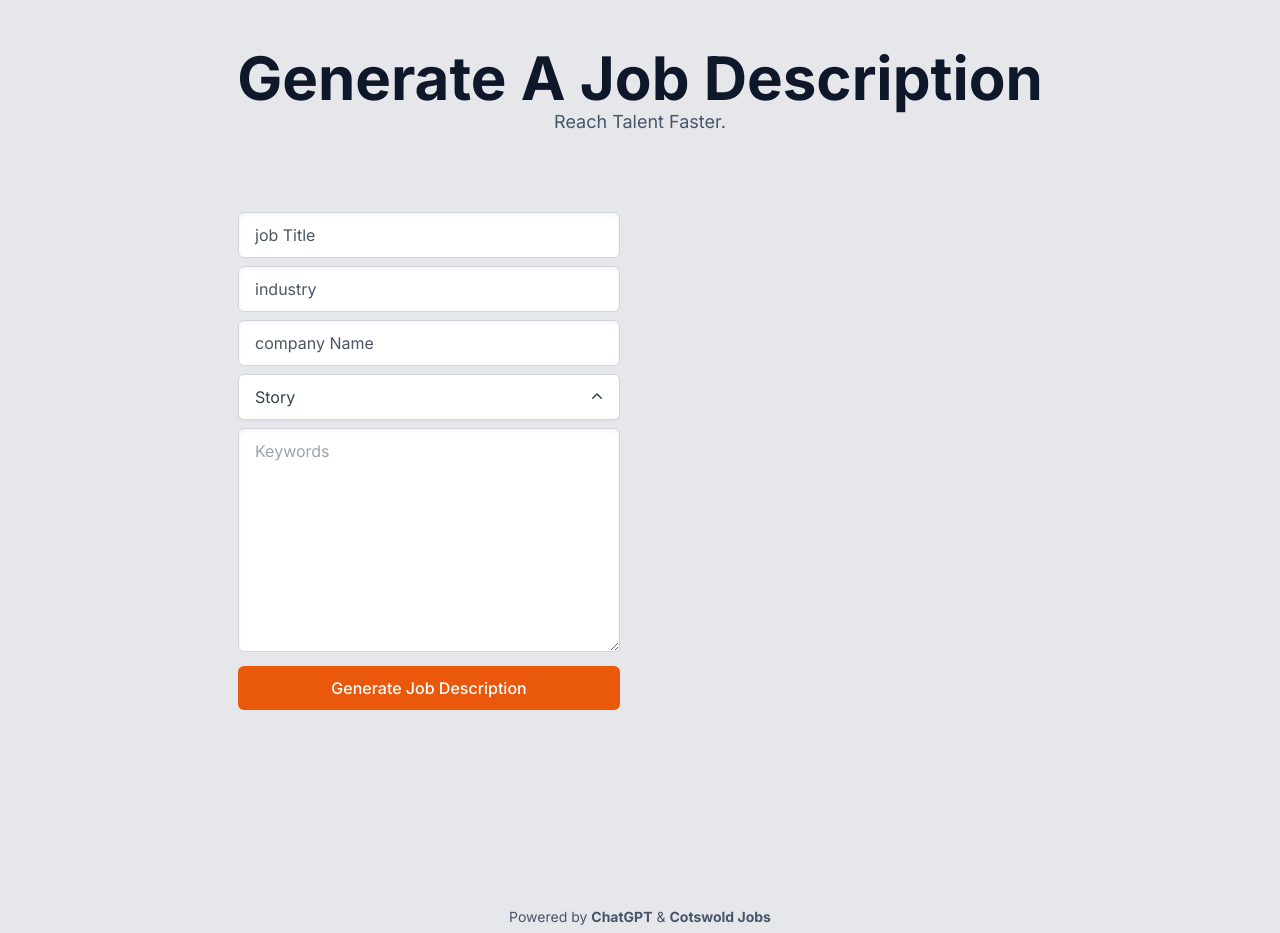
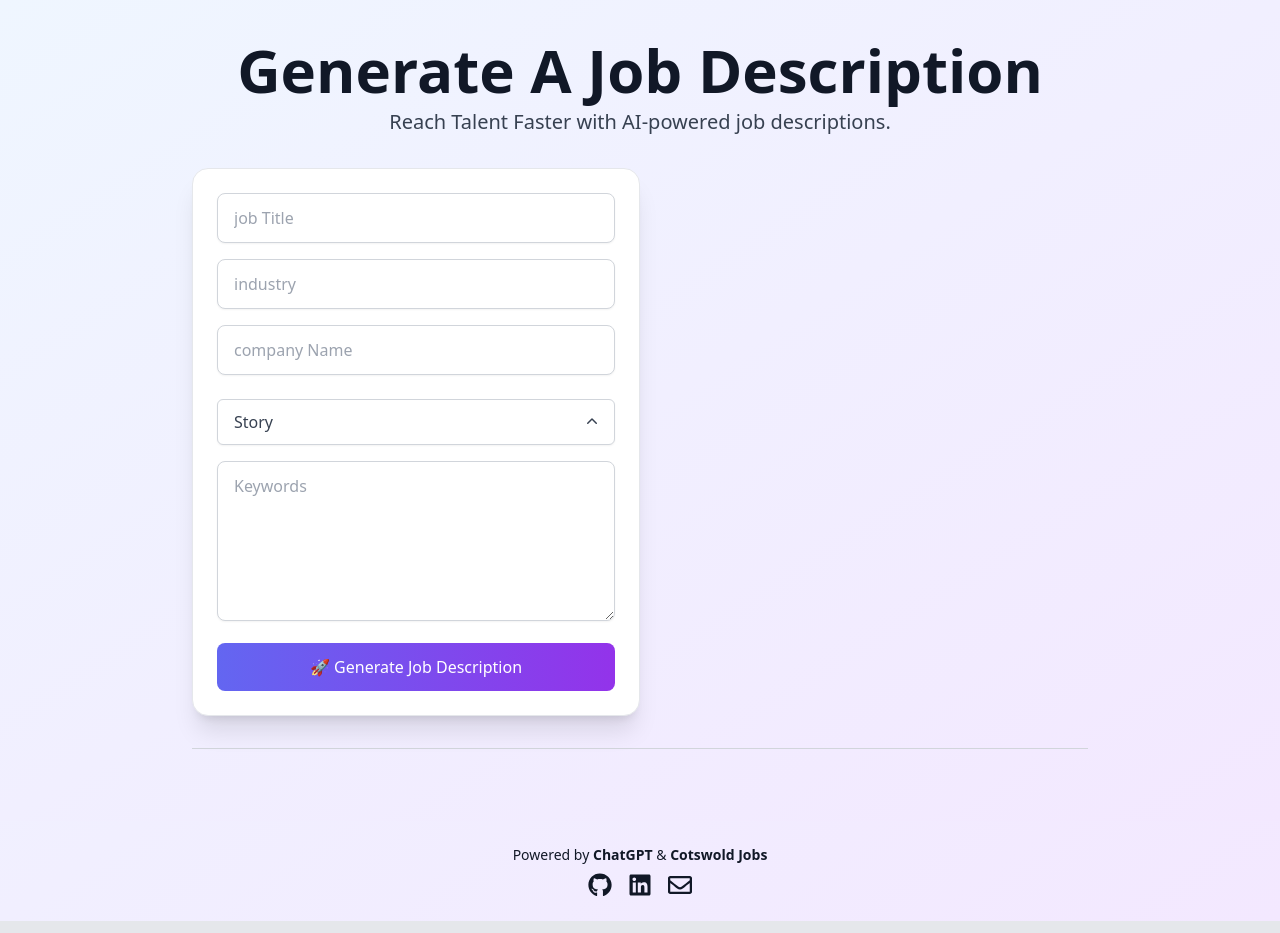
Before and after one commit to JoshHargreaves/Job-Description-Generator, a Next.js app: page / in a window 1280 px wide. Shown: the top 933 px of the page. Built offline with nearby package versions, Linux system fonts and the light colour scheme.

Commit message:
improve design

```diff
--- a/app/layout.tsx
+++ b/app/layout.tsx
@@ -9,17 +9,13 @@ export const metadata = {
   description: 'Generate job descriptions using ChatGPT',
 }
 
-export default function RootLayout({
-  children,
-}: {
-  children: React.ReactNode
-}) {
+export default function RootLayout({ children }: { children: React.ReactNode }) {
   return (
     <html lang="en">
-      <body className={`${inter.className} min-h-screen`}>
+      <body className="min-h-screen bg-gradient-to-br from-blue-50 to-purple-100 text-gray-900">
         {children}
         <Footer />
       </body>
     </html>
-  )
+  );
 }
--- a/app/page.tsx
+++ b/app/page.tsx
@@ -1,10 +1,8 @@
 "use client"; // This is a client component
 
 import DropDown, { ToneType } from "@/components/DropDown";
-import Link from "next/link";
 import { useState, useCallback } from "react";
 import toast, { Toaster } from "react-hot-toast";
-import { FaGithub, FaLinkedin, FaRegEnvelope } from "react-icons/fa";
 
 export default function Home() {
   const [generatedDescription, setGeneratedDescription] = useState<string>("");
@@ -101,17 +99,17 @@ export default function Home() {
   };
 
   return (
-    <main className="flex flex-1 w-full flex-col items-center justify-center text-center px-4 mt-6">
-      <section className="py-10 lg:py-6">
-        <div className="max-w-5xl mx-auto text-center">
-          <h1 className="sm:text-6xl text-4xl font-bold text-slate-900">Generate A Job Description</h1>
-          <p className="sm:text-lg text-lg text-slate-600">Reach Talent Faster.</p>
-        </div>
+<main className="flex flex-col items-center justify-center mt-26 px-4 py-10 bg-gradient-to-br from-blue-50 to-purple-100">
+  <section className="w-full max-w-4xl text-center">
+    <h1 className="text-4xl sm:text-6xl font-bold text-gray-900">Generate A Job Description</h1>
+    <p className="text-lg sm:text-xl text-gray-700 mt-2">Reach Talent Faster with AI-powered job descriptions.</p>
 
-        <div className="flex flex-col md:flex-row w-full md:p-12">
+    {/* Flex Container for Form & Output */}
+    <div className="mt-8 flex flex-col md:flex-row gap-8 items-start">
+
       {/* Input Form */}
-          <div className="flex md:flex-col sm:flex-row w-full md:w-2/4">
-            <form className="w-full p-5">
+      <form className="w-full md:w-1/2 bg-white p-6 rounded-2xl shadow-xl border border-gray-200">
+        <div className="space-y-4">
           {["jobTitle", "industry", "companyName"].map((field) => (
             <input
               key={field}
@@ -119,48 +117,52 @@ export default function Home() {
               placeholder={field.replace(/([A-Z])/g, " $1").trim()}
               required
               onChange={handleChange}
-                  className="text-black placeholder-gray-600 w-full px-4 py-2.5 mt-2 border border-gray-300 rounded-md shadow-inner"
+              className="w-full px-4 py-3 text-gray-900 border border-gray-300 rounded-lg shadow-sm focus:ring-2 focus:ring-indigo-400 focus:outline-none"
             />
           ))}
+
           <DropDown tone={tone} setTone={setTone} />
+
           <textarea
             name="keywords"
             maxLength={2000}
             required
             onChange={handleChange}
             placeholder="Keywords"
-                className="text-black w-full h-56 px-4 py-2.5 mt-2 border border-gray-300 rounded-md shadow-inner"
+            className="w-full h-40 px-4 py-3 text-gray-900 border border-gray-300 rounded-lg shadow-sm focus:ring-2 focus:ring-indigo-400 focus:outline-none"
             spellCheck="false"
           />
+
           <button
-                className="bg-orange-600 rounded-md text-white font-medium px-4 py-2.5 mt-2 hover:bg-black/80 w-full"
+            className="w-full py-3 text-white bg-gradient-to-r from-indigo-500 to-purple-600 rounded-lg font-medium transition hover:opacity-90 focus:ring-2 focus:ring-indigo-400"
             onClick={generateDescription}
           >
-                Generate Job Description
+            🚀 Generate Job Description
           </button>
+        </div>
       </form>
-          </div>
 
       {/* Output Display */}
-          <div className="flex md:flex-col sm:flex-row w-full md:w-2/4">
       {generatedDescription && (
-              <div className="max-w-5xl my-4 mx-auto">
-                <div
-                  className="bg-white rounded-xl shadow-md p-4 hover:bg-gray-100 transition cursor-copy border"
+        <div className="w-full md:w-1/2 bg-white p-6 rounded-2xl shadow-xl border border-gray-200 cursor-copy hover:bg-gray-50 transition">
+          <p
+            className="text-gray-900"
+            dangerouslySetInnerHTML={{ __html: generatedDescription }}
             onClick={() => {
               navigator.clipboard.writeText(generatedDescription);
-                    toast.success("Post copied to clipboard!");
+              toast.success("Copied to clipboard!");
             }}
-                >
-                  <p className="text-slate-900" dangerouslySetInnerHTML={{ __html: generatedDescription }} />
-                </div>
+          />
         </div>
       )}
     </div>
-        </div>
-        <hr className="h-px my-8 bg-gray-200 border-0 dark:bg-slate-400" />
+
+    <hr className="h-px my-8 bg-gray-300 border-0" />
   </section>
+
   <Toaster position="top-right" reverseOrder={false} />
 </main>
+
+
   );
 }
--- a/components/Footer.tsx
+++ b/components/Footer.tsx
@@ -3,21 +3,22 @@ import { FaGithub, FaLinkedin, FaRegEnvelope } from "react-icons/fa";
 
 export default function Footer() {
     return (
-    <footer className="flex flex-1 w-full flex-col items-center justify-center text-center px-4 mt-6">
-      <div className="flex flex-col items-center text-center px-4 py-4">
-        <span className="text-sm text-slate-600 mb-2">
-          Powered by <a href="https://openai.com/blog/chatgpt" className="hover:text-orange-600 font-bold">ChatGPT</a> &{" "}
-          <a href="https://cotswoldjobs.co.uk" className="hover:text-orange-600 font-bold">Cotswold Jobs</a>
+      <footer className="w-full py-6">
+        <div className="max-w-5xl mx-auto flex flex-col items-center px-4 text-center">
+          <span className="text-sm mb-2">
+            Powered by{" "}
+            <a href="https://openai.com/blog/chatgpt" className="hover:text-purple-500 font-bold">ChatGPT</a> &{" "}
+            <a href="https://cotswoldjobs.co.uk" className="hover:text-purple-500 font-bold">Cotswold Jobs</a>
           </span>
-        <ul className="flex items-center text-slate-900 space-x-4">
-          <li className="mr-2">
-            <Link href="https://github.com/JoshHargreaves/Job-Description-Generator" className="hover:text-orange-600">
+          <ul className="flex items-center space-x-4">
+            <li>
+              <Link href="https://github.com/JoshHargreaves/Job-Description-Generator" className="hover:text-purple-500">
                 <FaGithub size={24} />
                 <span className="sr-only">GitHub</span>
               </Link>
             </li>
-          <li className="mr-2">
-            <Link href="https://www.linkedin.com/in/joshua-hargreaves-5b544b63/" className="hover:text-orange-600">
+            <li>
+              <Link href="https://www.linkedin.com/in/joshua-hargreaves-5b544b63/" className="hover:text-purple-500">
                 <FaLinkedin size={24} />
                 <span className="sr-only">LinkedIn</span>
               </Link>
```
Lines whose indentation alone changed are shown as unchanged.
